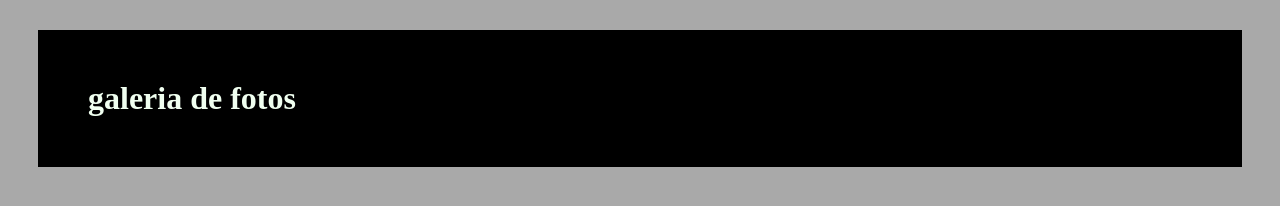
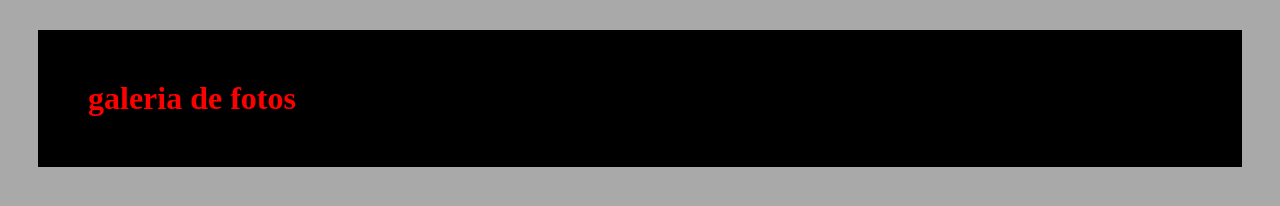
Before and after one commit to maninhomarcos/galeriadefotos, a plain HTML site: page index.html in a window 1280 px wide. Drawn offline with Linux system fonts and the light colour scheme.

Commit message:
color text

```diff
--- a/style.css
+++ b/style.css
@@ -5,7 +5,7 @@
 h1{
     display: flex;
     background-color: black;
-    color: honeydew;
+    color: rgb(255, 0, 0);
     padding: 50px;
     margin: 30px;
 }
```
